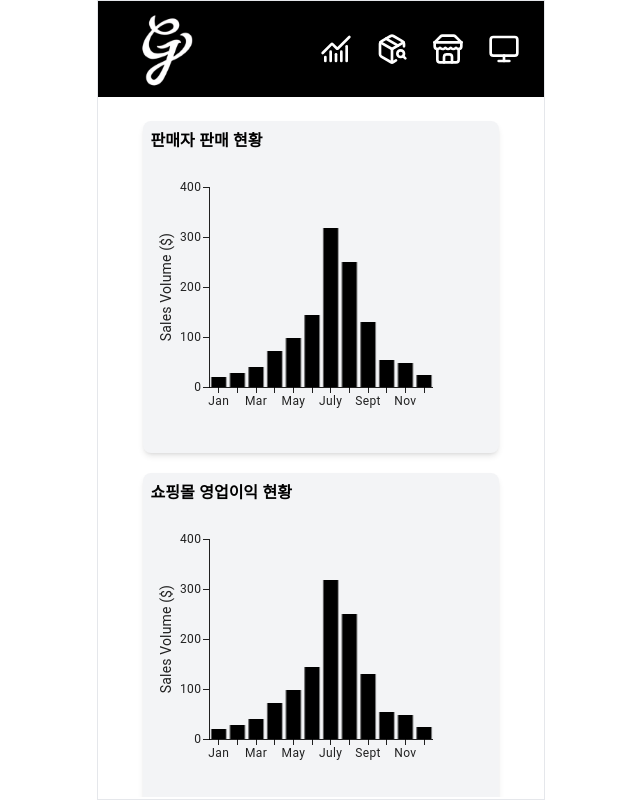
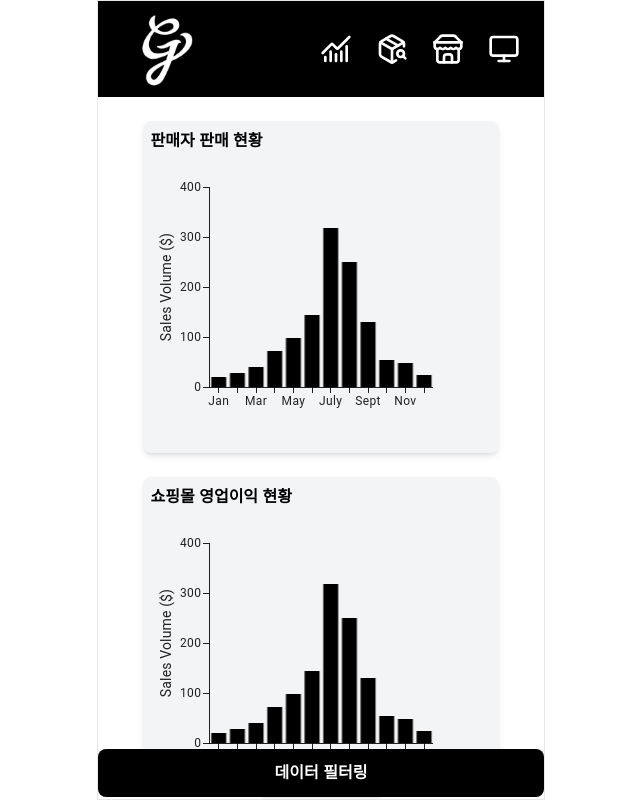
Before and after one commit to teamGrowup/fd_grow, a Next.js app in the folder src/app/admin/: page /mallStatus in a window 1280 px wide. Shown: the whole page, without its empty margins (319-959 px from the left). Built offline with nearby package versions, Linux system fonts and the light colour scheme.

Commit message:
styles: admin 판매 현황 페이지

```diff
--- a/src/app/admin/src/app/(routes)/mallStatus/page.tsx
+++ b/src/app/admin/src/app/(routes)/mallStatus/page.tsx
@@ -3,9 +3,7 @@
 import React, { useState } from "react";
 
 import LogoBar from "../../../components/LogoBar";
-
 import DataFilterButton from "../../../components/DataFilterButton";
-
 import TickPlacementBars from "../../../components/Chart";
 
 type filterCategory = "count" | "money";
@@ -16,9 +14,12 @@ const ShoppingMallStatusPage: React.FC = () => {
   return (
     <>
       <LogoBar />
-      <div className="flex flex-col gap-5 overflow-y-auto h-[calc(100vh-100px)] relative">
+      <div className="flex flex-col h-[calc(100vh-100px)]">
+        {/* 그래프 영역 */}
+        <div className="flex-grow overflow-y-auto">
           {category === "money" && (
             <>
+              <div className="space-y-6">
                 {/* 판매자 판매 현황 섹션 */}
                 <div className="w-4/5 mx-auto translate-y-6 relative">
                   <div className="bg-gray-100 p-4 rounded-lg shadow-md relative">
@@ -48,49 +49,28 @@ const ShoppingMallStatusPage: React.FC = () => {
                     <TickPlacementBars unit="money" />
                   </div>
                 </div>
+              </div>
             </>
           )}
 
-        {category === "count" && (
+          {category === "count" && ( // 쇼핑몰이니까 전체 판매 건수 현황으로 시장 거래가 활발한지 정도만 체크, 판매자별 건수 현황 말고 차라리 판매자 파트에서 개개인 만이 판매 견수 현황을 볼 수 있게 구현하는건 어떤지?
             <>
-            {/* 판매자 판매 현황 섹션 */}
+              {/* 쇼핑몰 영업이익 현황 섹션 */}
               <div className="w-4/5 mx-auto translate-y-6 relative">
                 <div className="bg-gray-100 p-4 rounded-lg shadow-md relative">
                   <h3 className="text-md font-bold mb-4 text-center absolute top-2 left-2">
-                  판매자 판매 건수 현황
+                    쇼핑몰 전체 영업 건수 현황
                   </h3>
                   <TickPlacementBars unit="count" />
                 </div>
               </div>
-
-            {/* 쇼핑몰 영업이익 현황 섹션 */}
-            <div className="w-4/5 mx-auto translate-y-6 relative">
-              <div className="bg-gray-100 p-4 rounded-lg shadow-md relative">
-                <h3 className="text-md font-bold mb-4 text-center absolute top-2 left-2">
-                  쇼핑몰 영업 건수 현황
-                </h3>
-                <TickPlacementBars unit="count" />
-              </div>
+            </>
+          )}
         </div>
 
-            {/* 쇼핑몰 보유 자산 섹션
-            <div className="w-4/5 mx-auto translate-y-6 relative">
-              <div className="bg-gray-100 p-4 rounded-lg shadow-md relative">
-                <h3 className="text-md font-bold mb-4 text-center absolute top-2 left-2">
-                  쇼핑몰 보유 자산
-                </h3>
-                <TickPlacementBars />
-              </div>
-            </div> */}
-          </>
-        )}
-
         {/* 데이터 필터링 섹션 */}
-        <div className="w-4/5 h-1/2 rounded-md mx-auto translate-y-14 flex justify-center items-center cursor-pointer">
-          <div className="w-full bg-black rounded-lg text-center">
-            {/* <Button className="text-md font-bold">데이터 필터링</Button> */}
+        <div className="w-full h-12 mx-auto flex justify-center items-center cursor-pointer bg-black rounded-lg text-center">
           <DataFilterButton setCategory={setCategory} />
-          </div>
         </div>
       </div>
     </>
--- a/src/app/admin/src/components/DataFilterButton.tsx
+++ b/src/app/admin/src/components/DataFilterButton.tsx
@@ -11,7 +11,7 @@ interface DataFilterButtonProps {
 const DataFilterButton: React.FC<DataFilterButtonProps> = ({ setCategory }) => (
   <Popover.Root>
     <Popover.Trigger asChild>
-      <Button className="text-md font-bold bg-black text-white">
+      <Button className="text-md font-bold bg-black text-white py-6">
         데이터 필터링
       </Button>
     </Popover.Trigger>
```
Lines whose indentation alone changed are shown as unchanged.
